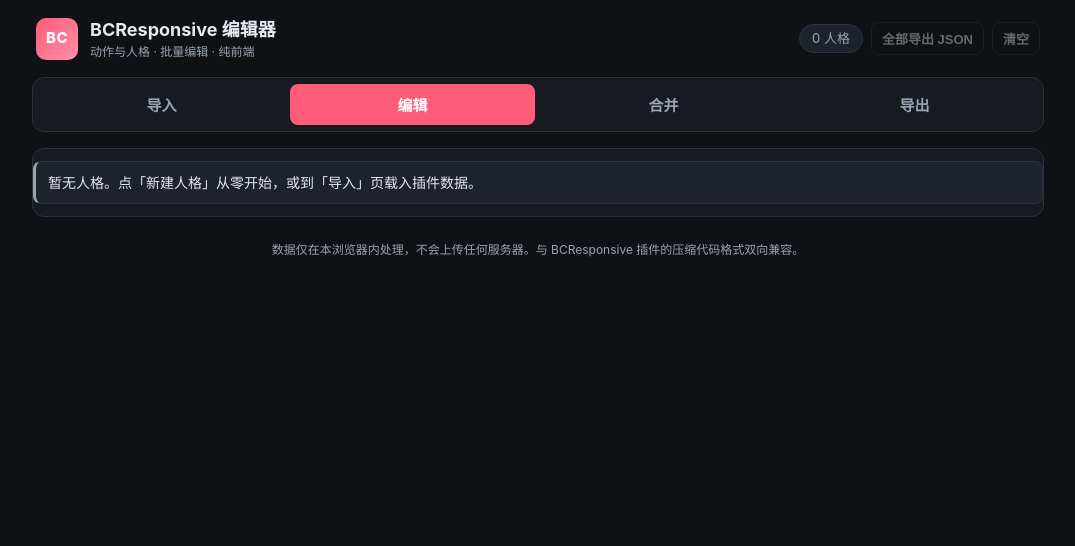
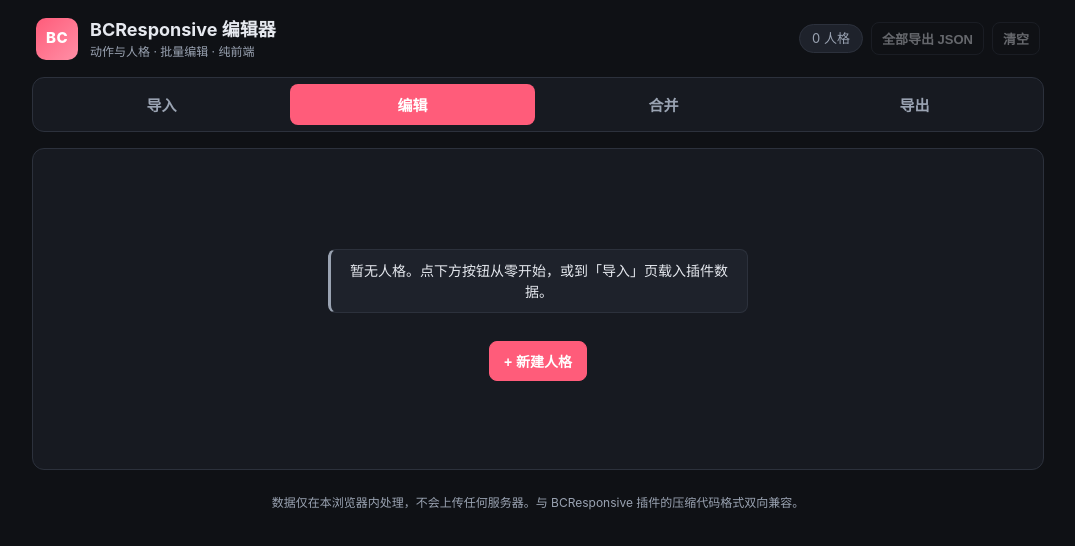
Before and after one commit to heitaoplay/BCResponsive-Editor, a React (Vite) app: page / in a window 1280 px wide. Both pictures are taken after a click on the button "编辑". Shown: the top 546 px of the page, without its empty margins (102-1177 px from the left). Built offline with nearby package versions, Linux system fonts and the light colour scheme.

Commit message:
fix: 空状态添加「+ 新建人格」按钮（之前文字引用了不存在的按钮）

```diff
--- a/src/ai.ts
+++ b/src/ai.ts
@@ -271,4 +271,3 @@
   }
   return null;
 }
-// cache-bust 1784813021
--- a/src/components/Editor.tsx
+++ b/src/components/Editor.tsx
@@ -52,8 +52,13 @@
   return (
     <div className="panel editor-panel">
       {personas.length === 0 ? (
-        <div className="alert">
-          暂无人格。点「新建人格」从零开始，或到「导入」页载入插件数据。
+        <div className="editor-empty">
+          <div className="alert">
+            暂无人格。点下方按钮从零开始，或到「导入」页载入插件数据。
+          </div>
+          <button type="button" className="btn primary" onClick={addPersona}>
+            + 新建人格
+          </button>
         </div>
       ) : (
         <div className="editor-layout">
--- a/src/styles.css
+++ b/src/styles.css
@@ -610,6 +610,19 @@
   grid-template-columns: 248px 1fr;
   min-height: 60vh;
 }
+.editor-empty {
+  display: flex;
+  flex-direction: column;
+  align-items: center;
+  gap: 16px;
+  padding: 48px 24px;
+  min-height: 40vh;
+  justify-content: center;
+}
+.editor-empty .alert {
+  text-align: center;
+  max-width: 420px;
+}
 
 /* ---------- 左栏人格 ---------- */
 .persona-rail {
```
